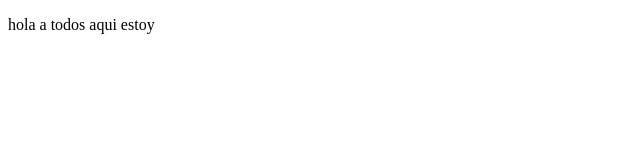
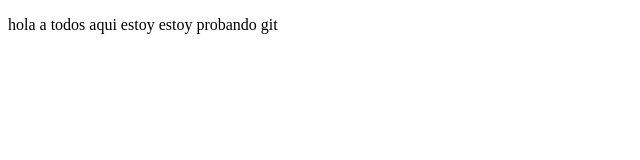
Before and after one commit to AlejoCif/proyectocursoprework, a plain HTML site: page index.html in a window 1280 px wide. Shown: the whole page, without its empty margins (0-640 px from the left). Drawn offline with Linux system fonts and the light colour scheme.

Commit message:
cambio al repositorio

```diff
--- a/index.html
+++ b/index.html
@@ -8,7 +8,7 @@
 </head>
 <body>
     <p>
-        hola a todos aqui estoy
+        hola a todos aqui estoy estoy probando git
     </p>
 </body>
 </html>
```
